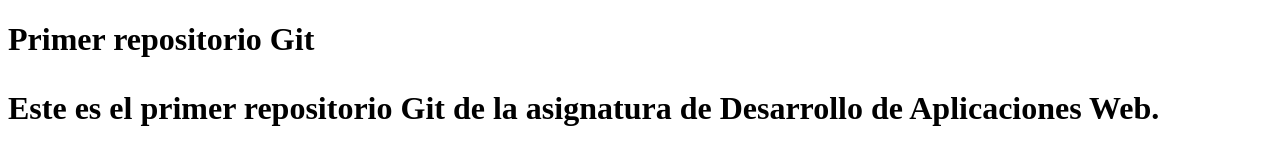
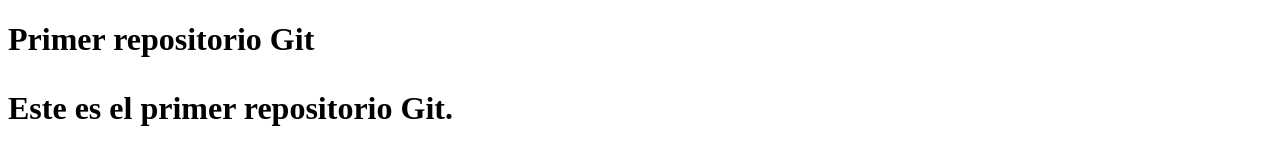
Before and after one commit to Lkssssx/primer-repo-git, a plain HTML site: page primer-repo-git/index.html in a window 1280 px wide. Drawn offline with Linux system fonts and the light colour scheme.

Commit message:
Modificación en VS Code

```diff
--- a/primer-repo-git/index.html
+++ b/primer-repo-git/index.html
@@ -5,6 +5,6 @@
 </head>
 <body>
     <h1>Primer repositorio Git</hh1>
-    <p>Este es el primer repositorio Git de la asignatura de Desarrollo de Aplicaciones Web.</p>
+    <p>Este es el primer repositorio Git.</p>
 </body>
 </html>
```
